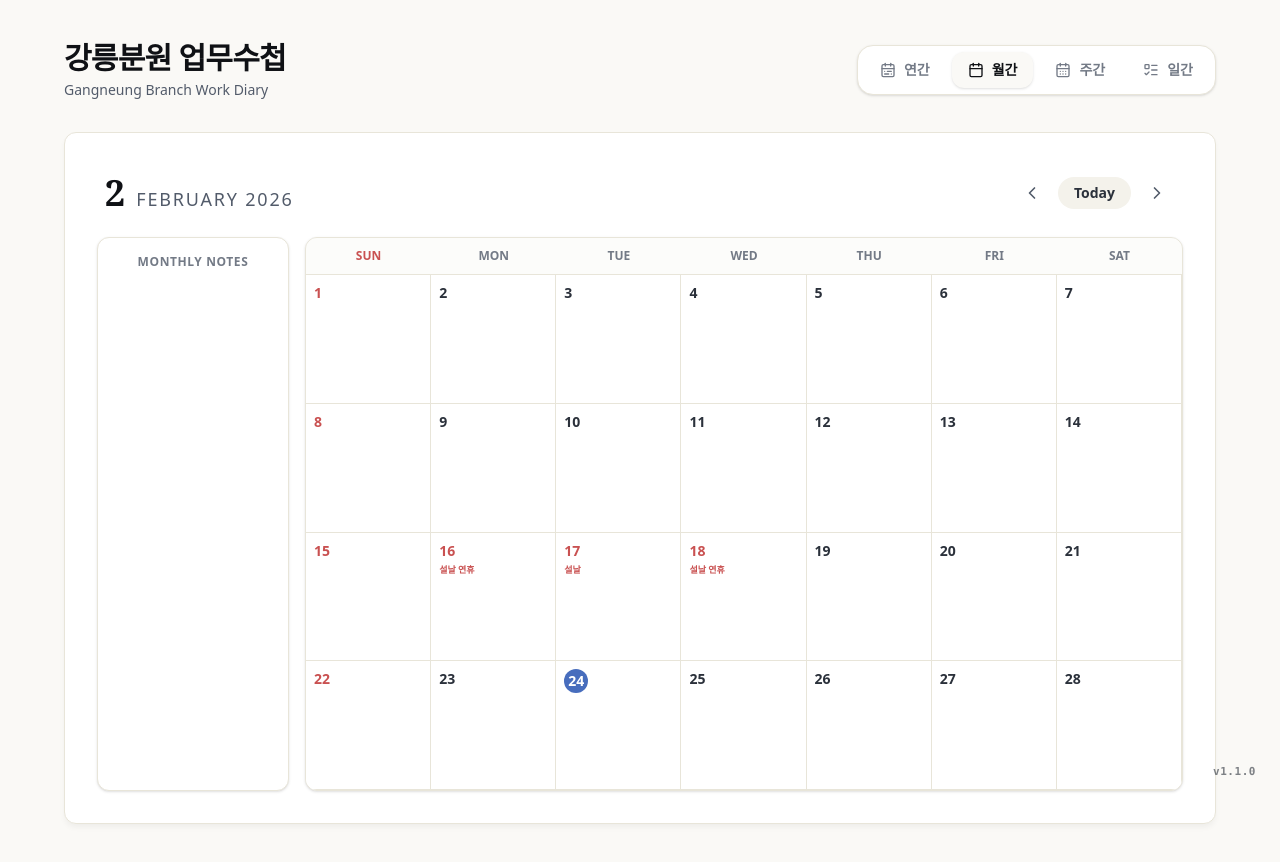
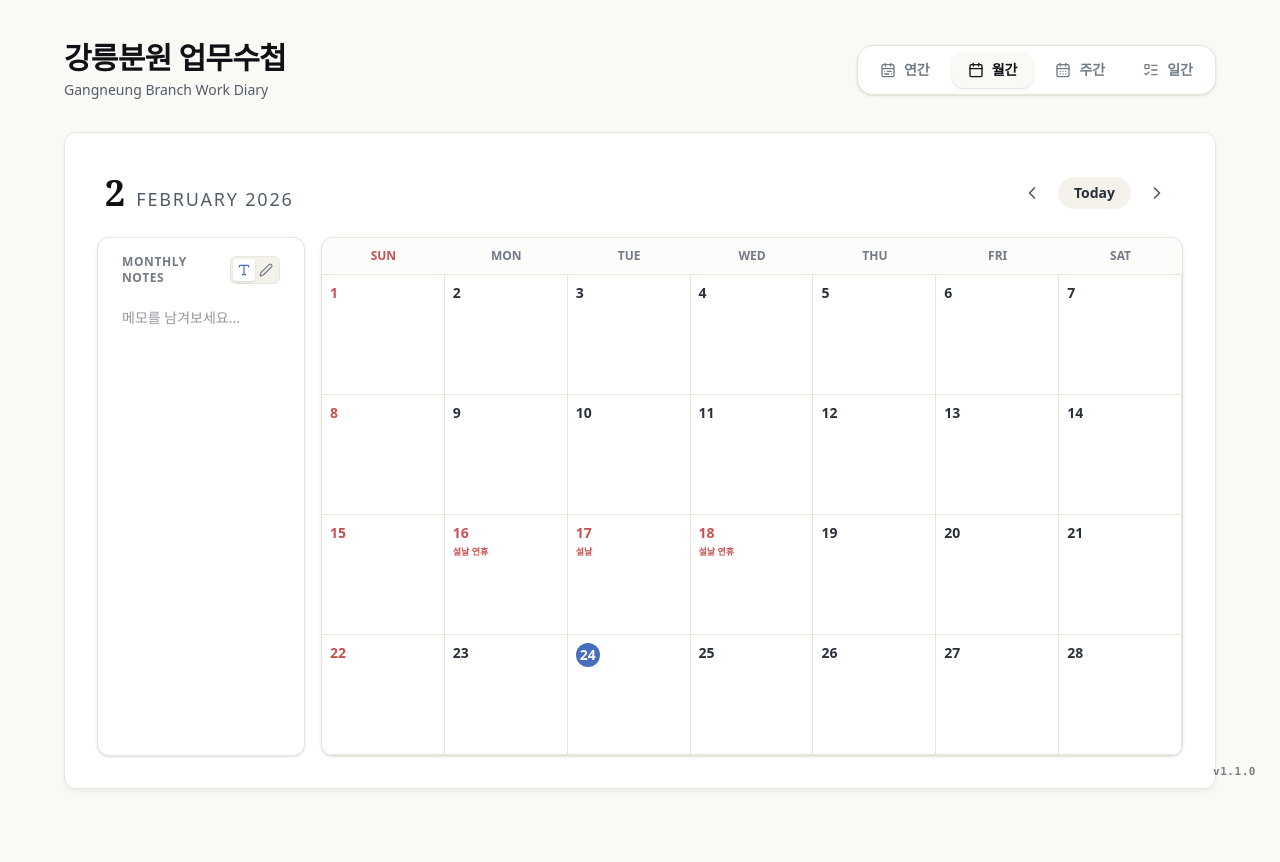
Before and after one commit to fumon1218/gangneung-diary, a React (Vite) app: page /#/ in a window 1280 px wide. After the commit the page ends 829 px from the top, so only its background shows below. Built offline with nearby package versions, Linux system fonts and the light colour scheme.

Commit message:
feat(calendar): implement rich text and drawing layers for monthly view notes

```diff
--- a/src/components/views/MonthlyView.tsx
+++ b/src/components/views/MonthlyView.tsx
@@ -12,15 +12,21 @@ import {
     addDays,
     isToday
 } from 'date-fns';
-import { ChevronLeft, ChevronRight } from 'lucide-react';
+import { ChevronLeft, ChevronRight, Pen, Type } from 'lucide-react';
 import { getKoreanHoliday } from '../../utils/holidays';
+import { useState } from 'react';
+import { DrawingCanvas } from '../common/DrawingCanvas';
 
 export const MonthlyView = () => {
-    const { currentDate, setCurrentDate, todos } = useStore();
+    const { currentDate, setCurrentDate, todos, monthlyNotes, setMonthlyNote } = useStore();
     const navigate = useNavigate();
 
     const handlePrevMonth = () => setCurrentDate(subMonths(currentDate, 1));
     const handleNextMonth = () => setCurrentDate(addMonths(currentDate, 1));
+
+    const [isTextMode, setIsTextMode] = useState(true);
+    const monthKey = format(currentDate, 'yyyy-MM');
+    const currentNoteObj = monthlyNotes?.[monthKey] || '';
 
     const monthStart = startOfMonth(currentDate);
     const monthEnd = endOfMonth(monthStart);
@@ -122,13 +128,53 @@ export const MonthlyView = () => {
 
             <div className="flex-1 flex gap-4 h-full min-h-0">
 
-                {/* 아날로그 다이어리처럼 좌측 자유 메모/주간 목표 라인 */}
-                <div className="hidden lg:flex w-48 border border-paper-200 rounded-xl bg-white p-4 flex-col shadow-sm">
-                    <h3 className="text-xs font-bold text-ink-400 mb-4 uppercase tracking-wider text-center">Monthly Notes</h3>
-                    <div className="flex-1 flex flex-col pt-2">
-                        {Array.from({ length: 15 }).map((_, i) => (
-                            <div key={i} className="diary-line flex-1 min-h-[2rem]"></div>
-                        ))}
+                {/* 아날로그 다이어리처럼 좌측 자유 메모/주간 목표 라인 + 펜 판서 영역 */}
+                <div className="hidden lg:flex w-52 border border-paper-200 rounded-xl bg-white p-4 flex-col shadow-sm relative overflow-hidden">
+                    <div className="flex justify-between items-center mb-4 relative z-20 bg-white/50 backdrop-blur-sm rounded-lg px-2">
+                        <h3 className="text-xs font-bold text-ink-400 uppercase tracking-wider">Monthly Notes</h3>
+                        <div className="flex bg-paper-100 p-0.5 rounded-md border border-paper-200">
+                            <button
+                                onClick={() => setIsTextMode(true)}
+                                className={`p-1 rounded transition-colors ${isTextMode ? 'bg-white shadow-sm text-accent-blue' : 'text-ink-400 hover:text-ink-600'}`}
+                                title="텍스트 입력 모드"
+                            >
+                                <Type size={14} />
+                            </button>
+                            <button
+                                onClick={() => setIsTextMode(false)}
+                                className={`p-1 rounded transition-colors ${!isTextMode ? 'bg-white shadow-sm text-accent-blue' : 'text-ink-400 hover:text-ink-600'}`}
+                                title="펜 그리기 모드"
+                            >
+                                <Pen size={14} />
+                            </button>
+                        </div>
+                    </div>
+
+                    <div className="flex-1 flex flex-col pt-2 relative">
+                        {/* 1. 배경 줄무늬 */}
+                        <div className="absolute inset-0 z-0 pointer-events-none w-full">
+                            {Array.from({ length: 15 }).map((_, i) => (
+                                <div key={i} className="diary-line w-full h-[2rem]"></div>
+                            ))}
+                        </div>
+
+                        {/* 2. 텍스트 입력 레이어 */}
+                        <textarea
+                            value={currentNoteObj}
+                            onChange={(e) => setMonthlyNote(monthKey, e.target.value)}
+                            className={`absolute inset-0 z-10 w-full h-full bg-transparent resize-none outline-none text-ink-700 text-sm font-medium leading-[2rem] px-2 py-0 custom-scrollbar ${!isTextMode ? 'pointer-events-none' : ''}`}
+                            placeholder={isTextMode ? "메모를 남겨보세요..." : ""}
+                            style={{
+                                lineHeight: '2rem',
+                                backgroundAttachment: 'local'
+                            }}
+                        />
+
+                        {/* 3. 펜 그리기 레이어 */}
+                        <div className={`absolute inset-0 z-10 w-full h-full ${isTextMode ? 'pointer-events-none' : ''}`}>
+                            {/* width: 200 정도로 임의 추산, 높이는 부모에 맞춰지도록 내부에서 100% 처리, 해상도는 200x600 부여 */}
+                            <DrawingCanvas dateStr={`${monthKey}-note`} width={200} height={600} />
+                        </div>
                     </div>
                 </div>
 
--- a/src/store.ts
+++ b/src/store.ts
@@ -16,6 +16,7 @@ interface AppState {
     currentDate: Date;
     todos: Todo[];
     drawings: Record<string, string>;
+    monthlyNotes: Record<string, string>; // yyyy-MM
     weeklyViewMode: 'tablet' | 'mobile';
 
     // Actions
@@ -26,6 +27,7 @@ interface AppState {
     deleteTodo: (id: string) => void;
     saveDrawing: (dateStr: string, dataUrl: string) => void;
     clearDrawing: (dateStr: string) => void;
+    setMonthlyNote: (monthStr: string, text: string) => void;
     setWeeklyViewMode: (mode: 'tablet' | 'mobile') => void;
 }
 
@@ -35,6 +37,7 @@ export const useStore = create<AppState>()(
             currentDate: new Date(),
             todos: [],
             drawings: {},
+            monthlyNotes: {},
             weeklyViewMode: 'tablet', // 기본 모드는 태블릿(가로 넓게)
 
             setCurrentDate: (date) => set({ currentDate: date }),
@@ -69,6 +72,10 @@ export const useStore = create<AppState>()(
                 return { drawings: newDrawings };
             }),
 
+            setMonthlyNote: (monthStr, text) => set((state) => ({
+                monthlyNotes: { ...state.monthlyNotes, [monthStr]: text }
+            })),
+
             setWeeklyViewMode: (mode) => set({ weeklyViewMode: mode })
         }),
         {
@@ -76,6 +83,7 @@ export const useStore = create<AppState>()(
             partialize: (state) => ({
                 todos: state.todos,
                 drawings: state.drawings,
+                monthlyNotes: state.monthlyNotes,
                 weeklyViewMode: state.weeklyViewMode
             }),
         }
```
